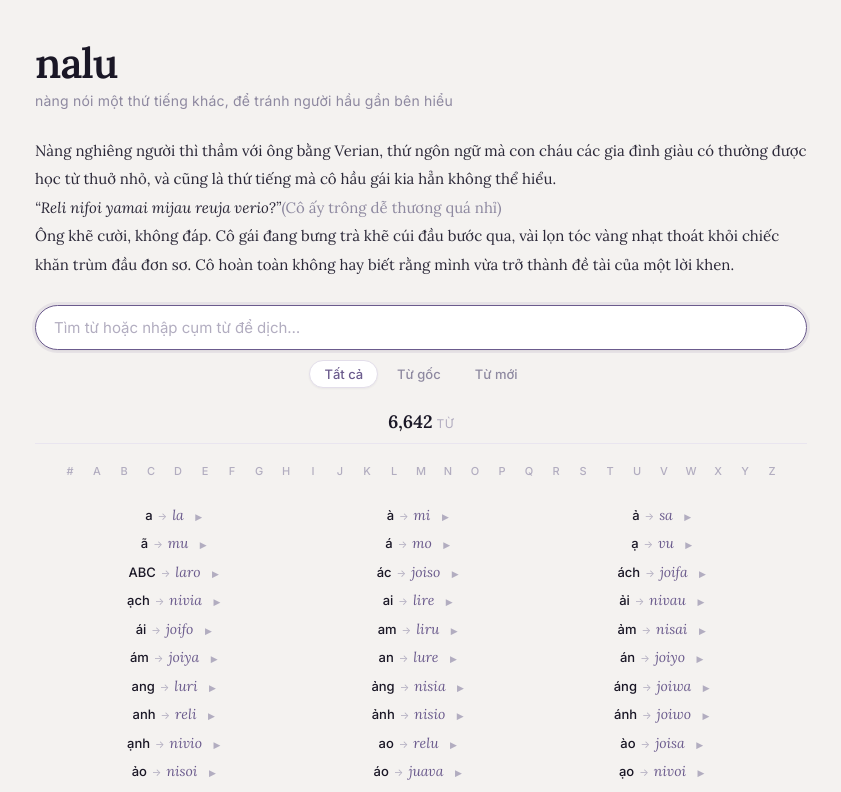
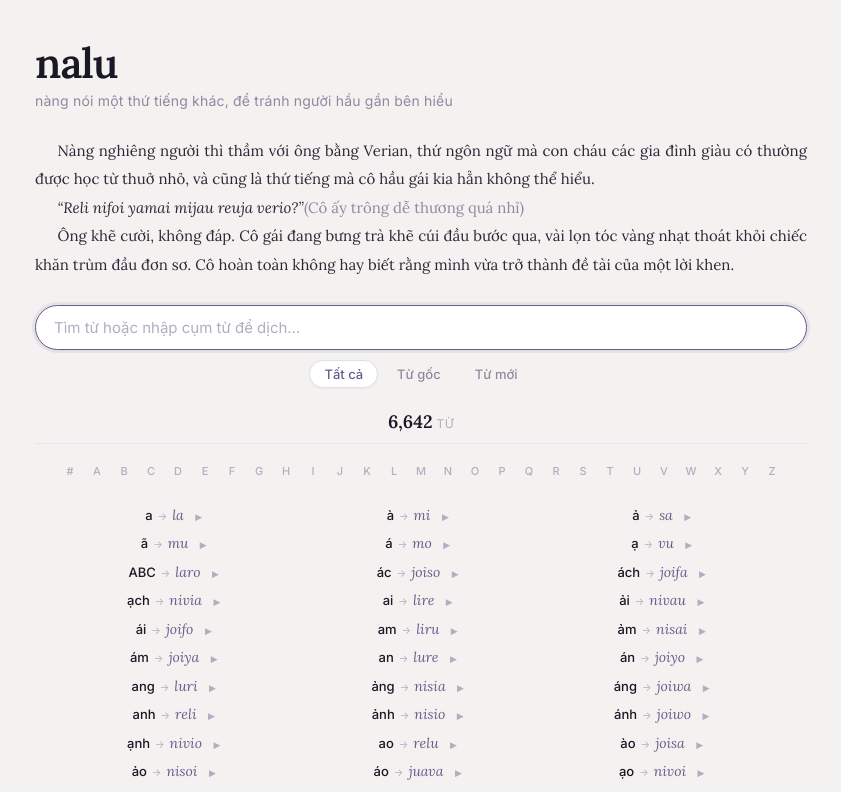
Before and after one commit to nguyendangkin/nalu-dictionary, a React (Vite) app: page / in a window 1280 px wide. Shown: the top 792 px of the page, without its empty margins (219-1060 px from the left). Built offline with nearby package versions, Linux system fonts and the light colour scheme.

Commit message:
căn đều + thụt đầu dòng như sách in

```diff
--- a/src/App.css
+++ b/src/App.css
@@ -47,10 +47,12 @@
   font-size: 15px;
   line-height: 1.9;
   color: var(--text);
+  text-align: justify;
 }
 
 .pull-quote p {
   margin: 0;
+  text-indent: 1.5em;
 }
 
 .pull-quote-nalu {
```
